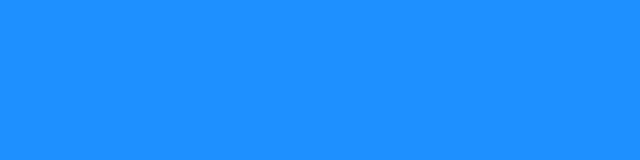
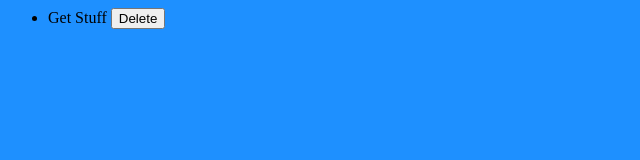
Before and after one commit to Ljyockey/json-placeholder, a plain HTML site: page index.html in a window 1280 px wide. Shown: the whole page, without its empty margins (0-640 px from the left). Drawn offline with Linux system fonts and the light colour scheme.

Commit message:
listener setup

```diff
--- a/index.html
+++ b/index.html
@@ -4,6 +4,14 @@
         <meta name="viewport" content="width=device-width, initial-scale=1.0">
     </head>
     <body>
+        <section class="app">
+            <ul id="container">
+                <li>
+                    Get Stuff
+                    <button class="delete">Delete</button>
+                </li>
+            </ul>
+        </section>
         <script src="todo.js"></script>
     </body>
 </html>
--- a/todo.js
+++ b/todo.js
@@ -1,2 +1,14 @@
 'use strict';
 console.log('hello, world!');
+
+const deleteItem = (e) => {
+    console.log(e)
+}
+
+const setupListeners = () => {
+    for (let i=0; i < document.getElementsByClassName('delete').length; i++) {
+        document.getElementsByClassName('delete')[i].addEventListener('click', deleteItem)
+    }
+}
+
+setupListeners()
```
